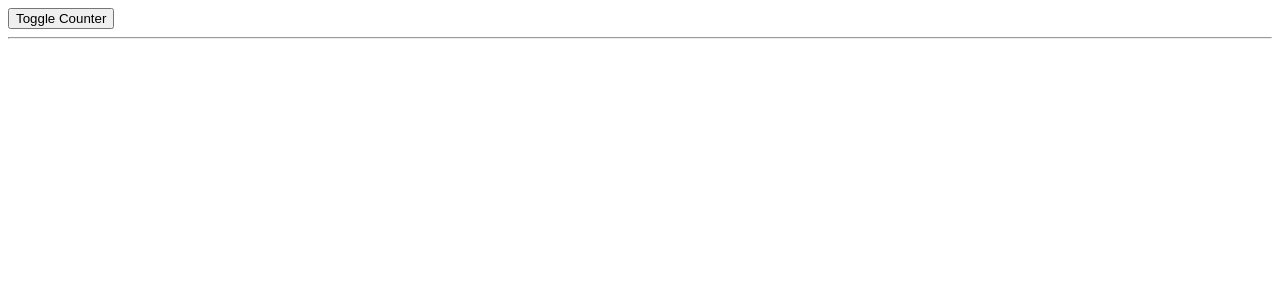
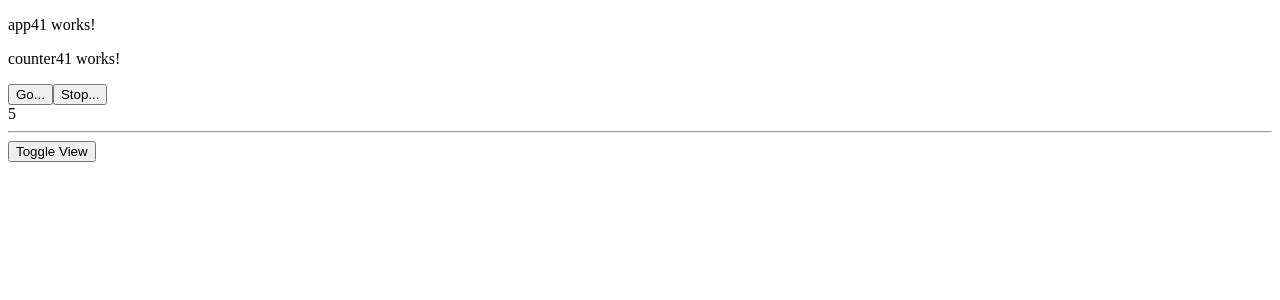
Before and after one commit to paolopci/SignalCourse2026, an Angular app: page / in a window 1280 px wide. Shown: the top 300 px of the page. Built offline with nearby package versions, Linux system fonts and the light colour scheme.

Commit message:
Add App41 component with counter functionality and related files

```diff
--- /dev/null
+++ b/src/app/section04/app41/app41.html
@@ -0,0 +1,7 @@
+<p>app41 works!</p>
+
+@if(isVisible){
+    <app-counter41></app-counter41>
+}
+<hr />
+<button (click)="toogleCounter()">Toggle View</button>
--- /dev/null
+++ b/src/app/section04/app41/app41.ts
@@ -0,0 +1,16 @@
+import { Component, effect, signal } from '@angular/core';
+import { Counter41 } from "../counter41/counter41";
+
+@Component({
+  selector: 'app-app41',
+  imports: [Counter41],
+  templateUrl: './app41.html',
+  styleUrl: './app41.css',
+})
+export class App41 {
+  isVisible: boolean = true;
+
+  toogleCounter() {
+    this.isVisible = !this.isVisible;
+  }
+}
--- /dev/null
+++ b/src/app/section04/counter41/counter41.html
@@ -0,0 +1,5 @@
+<p>counter41 works!</p>
+<button (click)="go()">Go...</button>
+<button (click)="stop()">Stop...</button>
+
+<div>{{ value() }}</div>
--- /dev/null
+++ b/src/app/section04/counter41/counter41.ts
@@ -0,0 +1,39 @@
+import { Component, signal, effect, inject, Injector, EffectRef } from '@angular/core';
+
+@Component({
+  selector: 'app-counter41',
+  imports: [],
+  templateUrl: './counter41.html',
+  styleUrl: './counter41.css',
+})
+export class Counter41 {
+  readonly value = signal(0);
+  readonly injector = inject(Injector);
+  ef: EffectRef | null = null;
+
+  constructor() {
+    const int = setInterval(() => {
+      this.value.update((v) => v + 1);
+      //   console.log(this.value());
+    }, 1000);
+  }
+
+  go() {
+    if (this.ef) {
+      return;
+    }
+    this.ef = effect(
+      () => {
+        console.log(this.value());
+      },
+      {
+        injector: this.injector,
+      },
+    );
+  }
+
+  stop() {
+    this.ef?.destroy();
+    this.ef = null;
+  }
+}
--- a/src/index.html
+++ b/src/index.html
@@ -14,6 +14,7 @@
     <!-- <app-app03></app-app03> -->
     <!-- <app-app03></app-app03> -->
     <!-- <app-app05></app-app05> -->
-    <app-app014></app-app014>
+    <!-- <app-app014></app-app014> -->
+    <app-app41></app-app41>
   </body>
 </html>
--- a/src/main.ts
+++ b/src/main.ts
@@ -8,5 +8,6 @@ import { App04 } from './app/section03/app04/app04';
 import { App05 } from './app/section03/app05/app05';
 import { App07 } from './app/section03/app07/app07';
 import { App014 } from './app/section04/app01/app01';
+import { App41 } from './app/section04/app41/app41';
 
-bootstrapApplication(App014, appConfig).catch((err) => console.error(err));
+bootstrapApplication(App41, appConfig).catch((err) => console.error(err));
```
Also changed, not shown: src/app/section04/app41/app41.css (added), src/app/section04/counter41/counter41.css (added), 1 other file (tests, documents, lock files or other folders).
